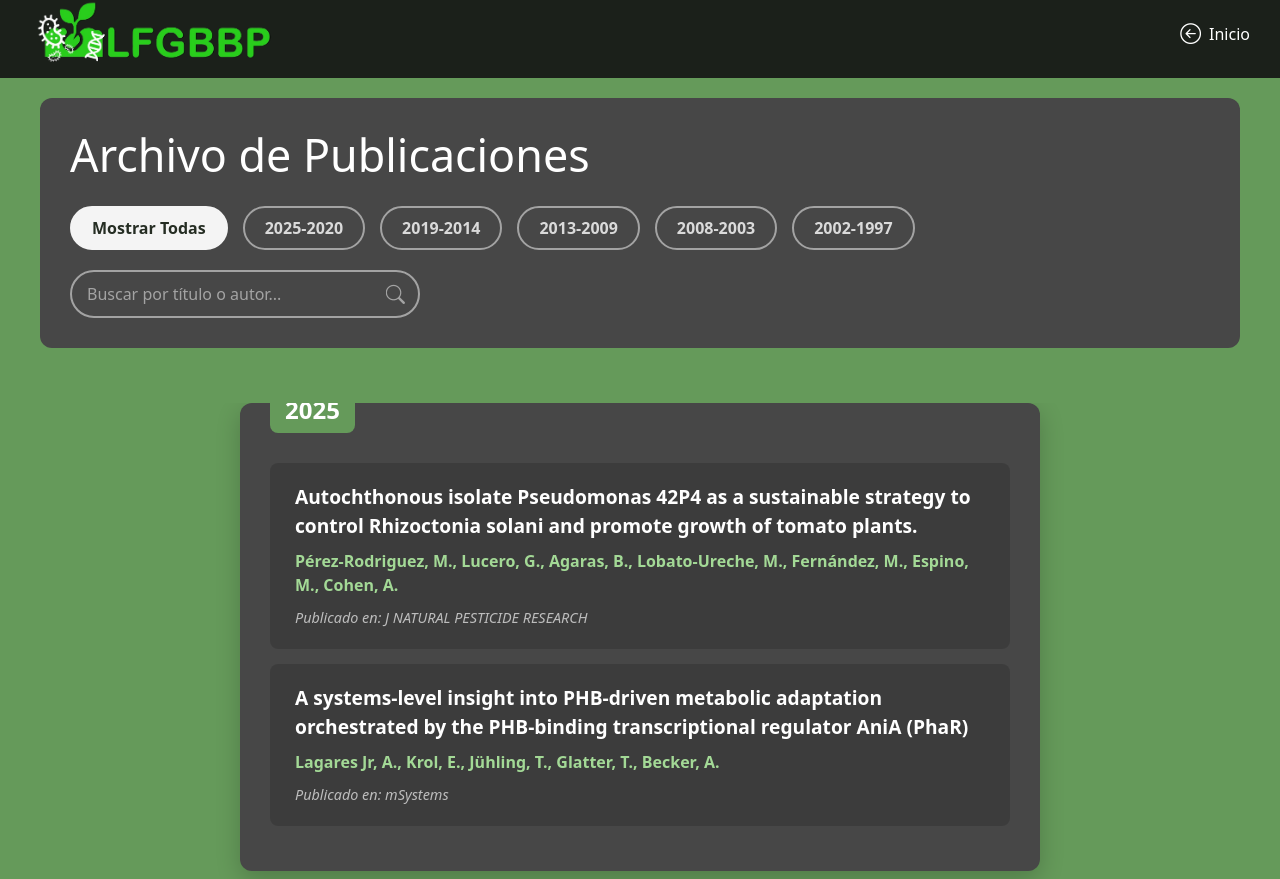
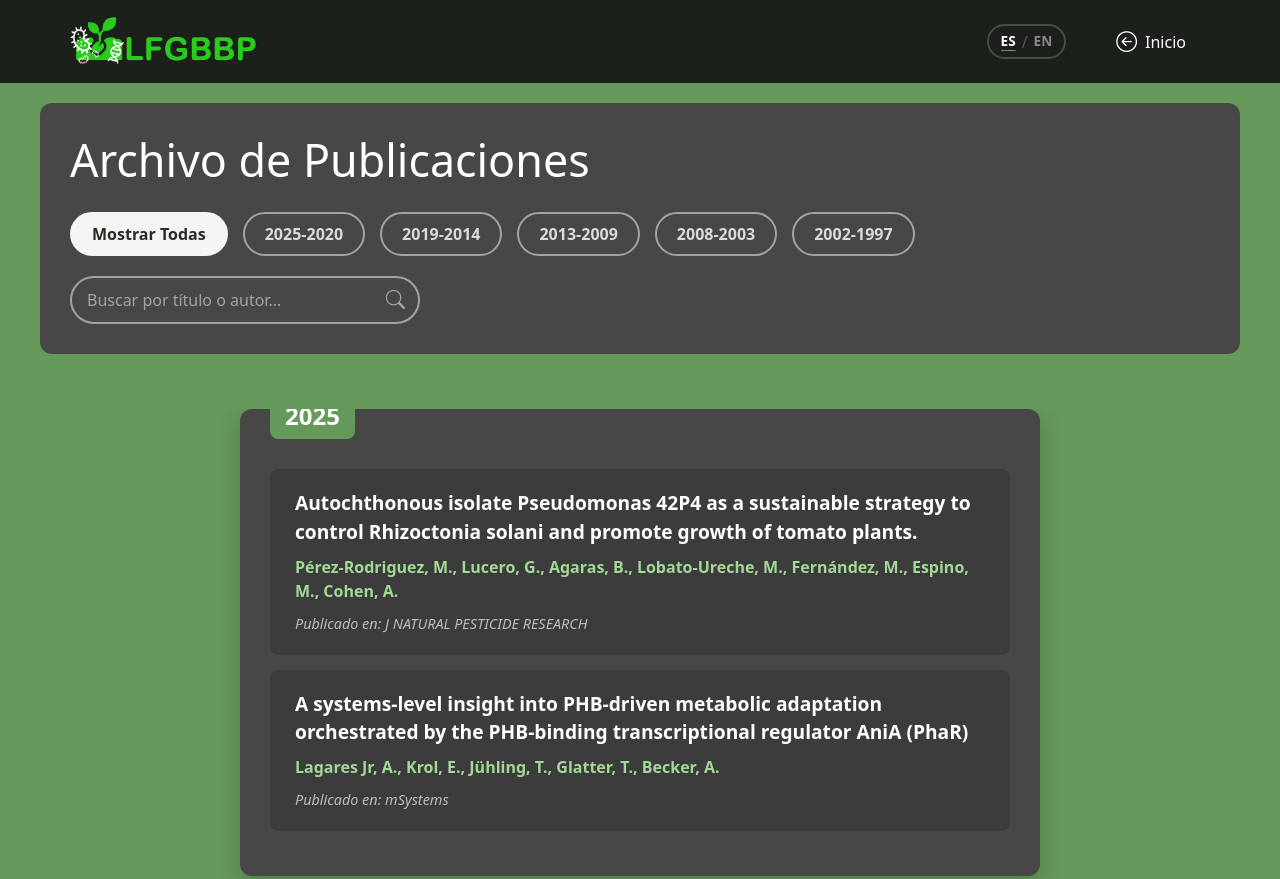
Before and after one commit to lfgbbp/lfgbbp.github.io, a plain HTML site: page pages/publicaciones.html in a window 1280 px wide. Shown: the top 879 px of the page. Drawn offline with nearby package versions, Linux system fonts and the light colour scheme.

Commit message:
add a toggle for the language change and it's styles

```diff
--- a/css/index.css
+++ b/css/index.css
@@ -20,6 +20,7 @@ html {
 
 body {
     overflow-x: hidden;
+    background-color: #252d23 !important;
 }
 
 main {
@@ -49,7 +50,6 @@ i {
     display: flex;
     justify-content: space-between;
     align-items: center;
-    padding: 0 5%;
     max-width: 1400px;
     margin: 0 auto;
 }
@@ -106,6 +106,48 @@ i {
     display: none;
 }
 
+/* ========================================
+    DISEÑO TOGGLE IDIOMA
+======================================== */
+
+.lang-switch {
+    background-color: transparent;
+    border: 2px solid rgba(255, 255, 255, 0.2);
+    border-radius: 20px;
+    padding: 5px 12px;
+    margin-left: 20px;
+    cursor: pointer;
+    display: flex;
+    align-items: center;
+    gap: 4px;
+    transition: all 0.3s ease;
+    height: 35px;
+}
+
+.lang-switch:hover {
+    border-color: #659A5A;
+    background-color: rgba(101, 154, 90, 0.1);
+}
+
+.lang-option {
+    color: #888;
+    font-weight: 600;
+    font-size: 0.85rem;
+    transition: color 0.3s;
+}
+
+.lang-option.active {
+    color: #fff; /* Blanco brillante */
+    text-decoration: underline;
+    text-decoration-color: #659A5A;
+    text-underline-offset: 4px;
+}
+
+.lang-separator {
+    color: #555;
+    font-size: 0.8rem;
+    margin: 0 2px;
+}
 
 /* ========================================
     HERO CAROUSEL
@@ -992,6 +1034,19 @@ body.modal-open {
         max-width: 330px;
     }
 
+    .lang-switch {
+        margin-left: auto;
+        margin-right: 15px;
+        border-color: rgba(255, 255, 255, 0.1);
+    }
+
+    @media (max-width: 380px) {
+        .lang-switch {
+            padding: 4px 8px;
+            margin-right: 10px;
+        }
+        .lang-option { font-size: 0.75rem; }
+    }
 }
 
 /* ========================================
@@ -1264,15 +1319,27 @@ body.modal-open {
         box-shadow: 0 2px 10px rgba(0,0,0,0.3);
     }
 
-    body {
-        padding-top: 90px;
+    .containerMedia {
+        flex: 1;
+        display: flex;
+        justify-content: flex-start;
+    }
+
+    .lang-switch {
+        margin-left: auto;
+        margin-right: 50px;
     }
 }
 
+/* ========================================
+    EXCEPCIÓN PARA LAPTOPS Y PANTALLAS ESTRECHAS
+    Rango: 1025px a 1450px
+======================================== */
 @media (min-width: 1025px) and (max-width: 1450px) {
-    body{ padding-top: 74px; }
-    .containerHead { padding: 0 20px; width: 100%; }
-    .logo { max-width: 180px; }
-    .ulNav { gap: 12px; }
-    .liNav a { font-size: 0.8rem; letter-spacing: 0; }
+    .containerHead {  padding: 0 10px; width: 100%;  }
+    .logo {  max-width: 140px; }
+    .ulNav {  gap: 6px;  }
+    .liNav a { font-size: 0.75rem; letter-spacing: -0.3px; }
+    .lang-switch { margin-right: 15px;  padding: 4px 8px;  }
+    .lang-option { font-size: 0.75rem; }
 }
--- a/css/publicaciones.css
+++ b/css/publicaciones.css
@@ -20,19 +20,10 @@ main{
     background-color: #659A5A;
 }
 
-.containerHead{
-    display: flex;
-    justify-content: space-between;
-    align-items: center;
-    padding: 0 15px;
-    margin-bottom: 10px;
-}
-
-.logo{
-    margin-left: 15px;
-    flex: 1;
-    max-height: 100px;
-    max-width: 250px;
+.logo {
+    max-width: 200px;
+    height: auto;
+    margin: 0;
 }
 
 .anchorD{
@@ -160,7 +151,6 @@ main.publications-page-container {
     font-size: 1.2em;
 }
 
-
 .publicaciones-lista {
     display: flex;
     flex-direction: column;
@@ -239,9 +229,9 @@ main.publications-page-container {
 }
 
 .navbar .ulNav .liNav.home-link {
-    list-style: none; /* Quitamos el bullet point */
-    margin: 0; /* Reseteamos márgenes por si acaso */
-    padding: 0; /* Reseteamos padding por si acaso */
+    list-style: none;
+    margin: 0;
+    padding: 0;
 }
 
 .navbar .ulNav .liNav.home-link a {
@@ -253,14 +243,14 @@ main.publications-page-container {
     transition: background-color 0.3s ease;
 
     color: #ffffff;
-    text-decoration: none !important; /* Usamos !important para asegurar que no haya subrayado */
+    text-decoration: none !important;
 }
 
 
 .navbar .ulNav .liNav.home-link a:hover {
     background-color: rgba(255, 255, 255, 0.1);
-    text-decoration: none !important; /* También en hover */
-    color: #ffffff; /* Mantenemos el color en hover */
+    text-decoration: none !important;
+    color: #ffffff;
 }
 
 .navbar .ulNav .liNav.home-link i.bi-arrow-left-circle {
@@ -271,6 +261,69 @@ p.col-md-4.mb-0.text-body-light.mx-3 {
     display: flex;
     justify-content: end;
     gap: 6px;
+}
+
+.containerHead {
+    display: flex;
+    align-items: center;
+    width: 100%;
+    max-width: 1400px;
+    margin: 0 auto;
+    padding: 10px 5%;
+}
+
+.aLogo {
+    margin-right: auto;
+    display: flex;
+    align-items: center;
+    text-decoration: none;
+}
+
+.navbar {
+    margin-left: auto;
+    margin-right: 15px;
+}
+
+.nav-toggle{
+    display: flex;
+    align-items: center;
+    gap: 20px;
+}
+
+.lang-switch {
+    margin-right: 15px;
+    background-color: transparent;
+    border: 2px solid rgba(255, 255, 255, 0.2);
+    border-radius: 20px;
+    padding: 5px 12px;
+    cursor: pointer;
+    display: flex;
+    align-items: center;
+    gap: 4px;
+    height: 35px;
+}
+
+.lang-switch:hover {
+    border-color: #659A5A;
+    background-color: rgba(101, 154, 90, 0.1);
+}
+
+.lang-option {
+    color: #888;
+    font-weight: 600;
+    font-size: 0.85rem;
+}
+
+.lang-option.active {
+    color: #fff;
+    text-decoration: underline;
+    text-decoration-color: #659A5A;
+    text-underline-offset: 4px;
+}
+
+.lang-separator {
+    color: #555;
+    margin: 0 2px;
 }
 
 /* --- MEDIA QUERY PARA MÓVILES (hasta 768px) --- */
@@ -296,6 +349,23 @@ p.col-md-4.mb-0.text-body-light.mx-3 {
 
     footer.d-flex.flex-wrap.justify-content-between.align-items-center.py-3.border-top.bgColor {
         gap: 10px;
+    }
+
+    .containerHead {
+        padding: 0 15px;
+        flex-wrap: nowrap;
+    }
+
+    .lang-switch {
+        margin-left: 10px;
+        margin-right: 10px;
+        padding: 4px 10px;
+        height: 32px;
+        position: static;
+    }
+
+    .lang-option {
+        font-size: 0.75rem;
     }
 }
 
@@ -324,21 +394,30 @@ p.col-md-4.mb-0.text-body-light.mx-3 {
         text-align: center;
     }
 
-    nav.navbar {
-        width: 80px;
-        margin-right: 10px;
-    }
-
     .header-left {
         overflow: clip;
-    }
-
-    .containerHead{
-        padding: 0;
     }
 
     .logo {
         margin-top: 5px;
         max-width: 200px;
     }
+
+    .containerHead {
+        padding: 10px 15px;
+    }
+
+    .logo {
+        max-width: 140px;
+    }
+
+    .lang-switch {
+        padding: 4px 8px;
+        height: 30px;
+        margin-left: auto;
+    }
+
+    .lang-option {
+        font-size: 0.75rem;
+    }
 }
--- a/pages/publicaciones.html
+++ b/pages/publicaciones.html
@@ -12,7 +12,15 @@
 <body id="publicaciones-page">
     <header class="bgColor">
         <div class="containerHead">
-            <a href="../index.html" class="aLogo"><img src="../imgs/Logo horizontal (sin fondo).png" alt="Logo LFG" class="logo"></a>
+            <a href="../index.html" class="aLogo">
+                <img src="../imgs/Logo horizontal (sin fondo).png" alt="Logo LFG" class="logo">
+            </a>
+            <div class="nav-toggle">
+                <button id="lang-toggle" class="lang-switch" aria-label="Cambiar idioma">
+                    <span class="lang-option active">ES</span>
+                    <span class="lang-separator">/</span>
+                    <span class="lang-option">EN</span>
+                </button>
                 <nav class="navbar">
                     <ul class="ulNav">
                         <li class="liNav home-link">
@@ -23,6 +31,7 @@
                         </li>
                     </ul>
                 </nav>
+            </div>
         </div>
     </header>
 
```
Also changed, not shown: index.html (+5 -0 lines), js/index.js (+21 -0 lines). Lines whose indentation alone changed are shown as unchanged.
